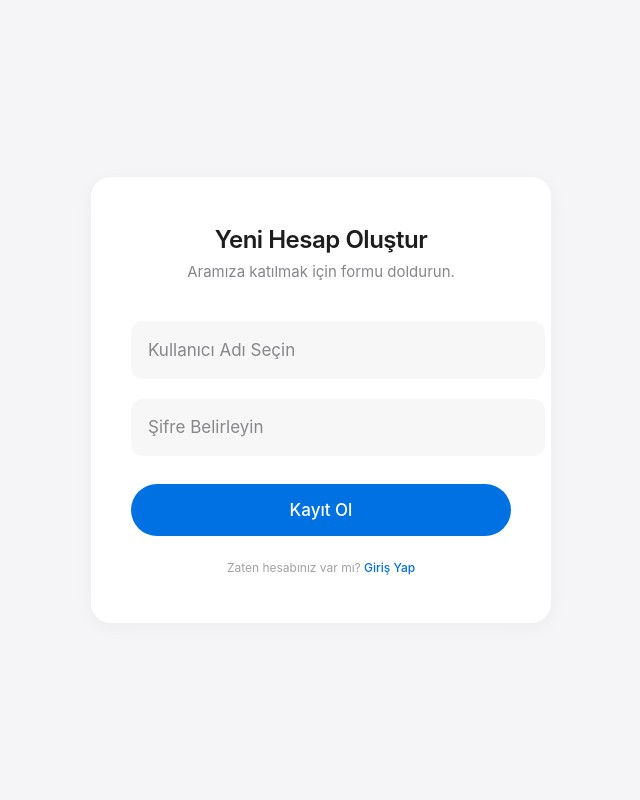
After one commit to Hypercan/AYG-103, a Flask app: page /register in a window 1280 px wide. The commit adds this page. Shown: the whole page, without its empty margins (319-959 px from the left). Run offline with Flask 3, Linux system fonts and the light colour scheme.

```diff
--- a/app.py
+++ b/app.py
@@ -1,22 +1,46 @@
+import os
 from flask import Flask, render_template, request, redirect, url_for, session, flash
+from flask_sqlalchemy import SQLAlchemy
 
 app = Flask(__name__)
-app.secret_key = "cok_gizli_super_anahtar"  # Session güvenliği için gerekli
+app.secret_key = "cok_gizli_super_anahtar"  # Session güvenliği için
 
-# Hardcoded kullanıcı bilgileri
-VALID_USERNAME = "admin"
-VALID_PASSWORD = "1234"
+# Veritabanı Ayarları
+DB_HOST = os.environ.get("DB_HOST", "localhost")
+DB_NAME = os.environ.get("DB_NAME", "postgres")
+DB_USER = os.environ.get("DB_USER", "postgres")
+DB_PASS = os.environ.get("DB_PASS", "password")
+
+# SQLAlchemy Konfigürasyonu
+app.config['SQLALCHEMY_DATABASE_URI'] = f"postgresql://{DB_USER}:{DB_PASS}@{DB_HOST}/{DB_NAME}"
+app.config['SQLALCHEMY_TRACK_MODIFICATIONS'] = False
+
+db = SQLAlchemy(app)
+
+# User Modeli
+class User(db.Model):
+    id = db.Column(db.Integer, primary_key=True)
+    username = db.Column(db.String(80), unique=True, nullable=False)
+    password = db.Column(db.String(120), nullable=False)  # Gerçek uygulamalarda hashlenmeli!
+
+    def __repr__(self):
+        return f'<User {self.username}>'
+
+# Uygulama başladığında tabloları oluştur
+with app.app_context():
+    try:
+        db.create_all()
+    except Exception as e:
+        print(f"Veritabanı bağlantı hatası (Tablolar oluşturulamadı): {e}")
 
 @app.route('/')
 def home():
-    # Eğer kullanıcı zaten giriş yapmışsa dashboard'a yönlendir
     if 'logged_in' in session and session['logged_in']:
         return redirect(url_for('dashboard'))
     return redirect(url_for('login'))
 
 @app.route('/login', methods=['GET', 'POST'])
 def login():
-    # Zaten giriş yapılmışsa
     if 'logged_in' in session and session['logged_in']:
         return redirect(url_for('dashboard'))
 
@@ -24,17 +48,52 @@ def login():
         username = request.form.get('username')
         password = request.form.get('password')
 
-        if username == VALID_USERNAME and password == VALID_PASSWORD:
+        # Veritabanından kullanıcıyı bul
+        user = User.query.filter_by(username=username).first()
+
+        if user and user.password == password:
             session['logged_in'] = True
-            session['username'] = username
-            # Mesaj göstermek istersek (dashboard'da vs)
-            # flash('Giriş başarılı!', 'success')
+            session['username'] = user.username
             return redirect(url_for('dashboard'))
         else:
             flash('Hatalı kullanıcı adı veya şifre!', 'error')
             return redirect(url_for('login'))
 
     return render_template('login.html')
+
+@app.route('/register', methods=['GET', 'POST'])
+def register():
+    if 'logged_in' in session and session['logged_in']:
+        return redirect(url_for('dashboard'))
+
+    if request.method == 'POST':
+        username = request.form.get('username')
+        password = request.form.get('password')
+
+        # Kullanıcı adı dolu mu?
+        if not username or not password:
+            flash('Lütfen tüm alanları doldurun.', 'error')
+            return redirect(url_for('register'))
+
+        # Kullanıcı zaten var mı?
+        existing_user = User.query.filter_by(username=username).first()
+        if existing_user:
+            flash('Bu kullanıcı adı zaten alınmış.', 'error')
+            return redirect(url_for('register'))
+
+        # Yeni kullanıcı oluştur
+        new_user = User(username=username, password=password)
+        try:
+            db.session.add(new_user)
+            db.session.commit()
+            flash('Kayıt başarılı! Lütfen giriş yapın.', 'success')
+            return redirect(url_for('login'))
+        except Exception as e:
+            db.session.rollback()
+            flash(f'Kayıt sırasında bir hata oluştu: {str(e)}', 'error')
+            return redirect(url_for('register'))
+
+    return render_template('register.html')
 
 @app.route('/dashboard')
 def dashboard():
@@ -49,4 +108,4 @@ def logout():
     return redirect(url_for('login'))
 
 if __name__ == '__main__':
-    app.run(debug=True, host='0.0.0.0', port=5000)
+    app.run(host='0.0.0.0', port=5000)
--- a/requirements.txt
+++ b/requirements.txt
@@ -1 +1,3 @@
 flask
+Flask-SQLAlchemy
+psycopg2-binary
--- a/templates/login.html
+++ b/templates/login.html
@@ -43,7 +43,7 @@
         </form>
 
         <div class="footer-text">
-            &copy; 2024 AYG-103 Cloud Project
+            Hesabınız yok mu? <a href="{{ url_for('register') }}" style="color: var(--apple-blue); text-decoration: none; font-weight: 500;">Kayıt Ol</a>
         </div>
     </div>
 </body>
--- /dev/null
+++ b/templates/register.html
@@ -0,0 +1,44 @@
+<!DOCTYPE html>
+<html lang="tr">
+<head>
+    <meta charset="UTF-8">
+    <meta name="viewport" content="width=device-width, initial-scale=1.0">
+    <title>Kayıt Ol</title>
+    <link rel="stylesheet" href="{{ url_for('static', filename='style.css') }}">
+</head>
+<body>
+    <div class="login-container">
+
+        <div class="login-header">
+            <h2>Yeni Hesap Oluştur</h2>
+            <p>Aramıza katılmak için formu doldurun.</p>
+        </div>
+
+        {% with messages = get_flashed_messages(with_categories=true) %}
+            {% if messages %}
+                {% for category, message in messages %}
+                    <div class="alert alert-{{ category }}">
+                        {{ message }}
+                    </div>
+                {% endfor %}
+            {% endif %}
+        {% endwith %}
+
+        <form method="POST" action="{{ url_for('register') }}">
+            <div class="form-group">
+                <input type="text" id="username" name="username" placeholder="Kullanıcı Adı Seçin" required autocomplete="off">
+            </div>
+
+            <div class="form-group">
+                <input type="password" id="password" name="password" placeholder="Şifre Belirleyin" required>
+            </div>
+
+            <button type="submit" class="btn-login">Kayıt Ol</button>
+        </form>
+
+        <div class="footer-text">
+            Zaten hesabınız var mı? <a href="{{ url_for('login') }}" style="color: var(--apple-blue); text-decoration: none; font-weight: 500;">Giriş Yap</a>
+        </div>
+    </div>
+</body>
+</html>
```
